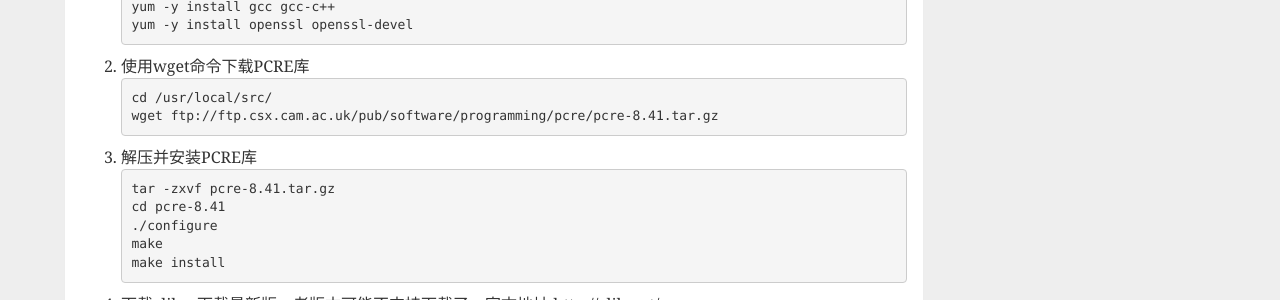
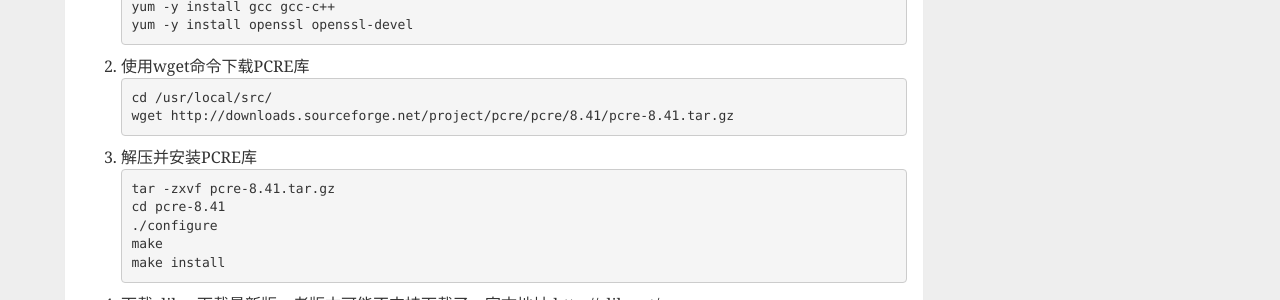
Before and after one commit to marshucheng1/marshucheng1.github.io, a Jekyll site: the page built from _posts/2017-01-16-server-nginx.md, in a window 1280 px wide and 900 px high. Shown: the part 312-612 px from the top of the window. Built offline with Jekyll 4.4.1, drawn with Linux system fonts in a browser that asks for light colours; comment, search, counter and statistics services are not loaded.

Commit message:
Update 2017-01-16-server-nginx.md

````diff
--- a/_posts/2017-01-16-server-nginx.md
+++ b/_posts/2017-01-16-server-nginx.md
@@ -24,7 +24,7 @@ yum -y install openssl openssl-devel
 2. 使用wget命令下载PCRE库
 ```
 cd /usr/local/src/
-wget ftp://ftp.csx.cam.ac.uk/pub/software/programming/pcre/pcre-8.41.tar.gz
+wget http://downloads.sourceforge.net/project/pcre/pcre/8.41/pcre-8.41.tar.gz
 ```
 3. 解压并安装PCRE库
 ```
````
